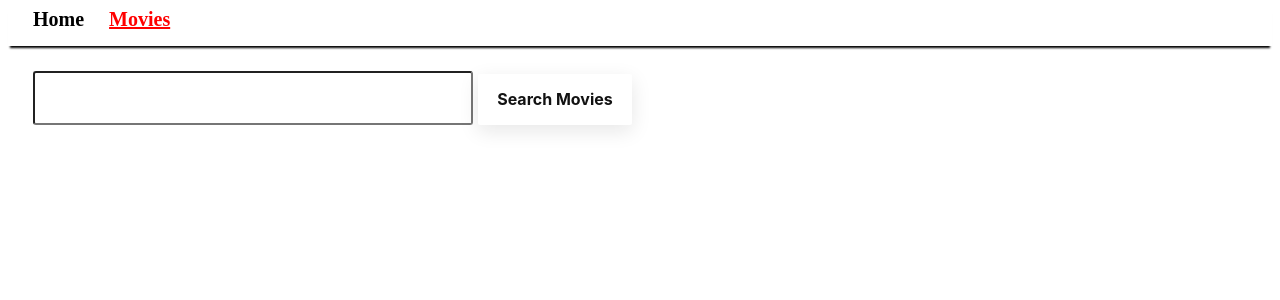
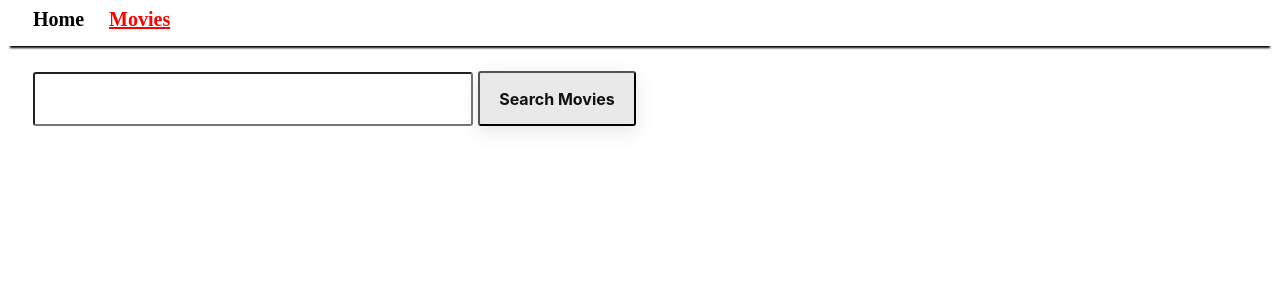
Before and after one commit to Agnieszkaa86/goit-react-hw-05-movies, a React (Create React App) app: page /movies in a window 1280 px wide. Shown: the top 300 px of the page. Built offline with nearby package versions, Linux system fonts and the light colour scheme.

Commit message:
Update Movies.styled.js

```diff
--- a/src/pages/Movies.styled.js
+++ b/src/pages/Movies.styled.js
@@ -3,8 +3,8 @@ import styled from "styled-components";
 export const Button = styled.button`
   margin-left: 5px;
   align-items: center;
-  background-color: #fff;
-  border-radius: 2px;
+  background-color: #e9e9e9;
+  border-radius: 3px;
   box-shadow: transparent 0 0 0 3px, rgba(18, 18, 18, 0.1) 0 6px 20px;
   box-sizing: border-box;
   color: #121212;
@@ -24,7 +24,7 @@ export const Button = styled.button`
   text-decoration: none;
   transition: box-shadow 0.2s, -webkit-box-shadow 0.2s;
   white-space: nowrap;
-  border: 0;
+  border: 0.2;
   user-select: none;
   -webkit-user-select: none;
   touch-action: manipulation;
```
